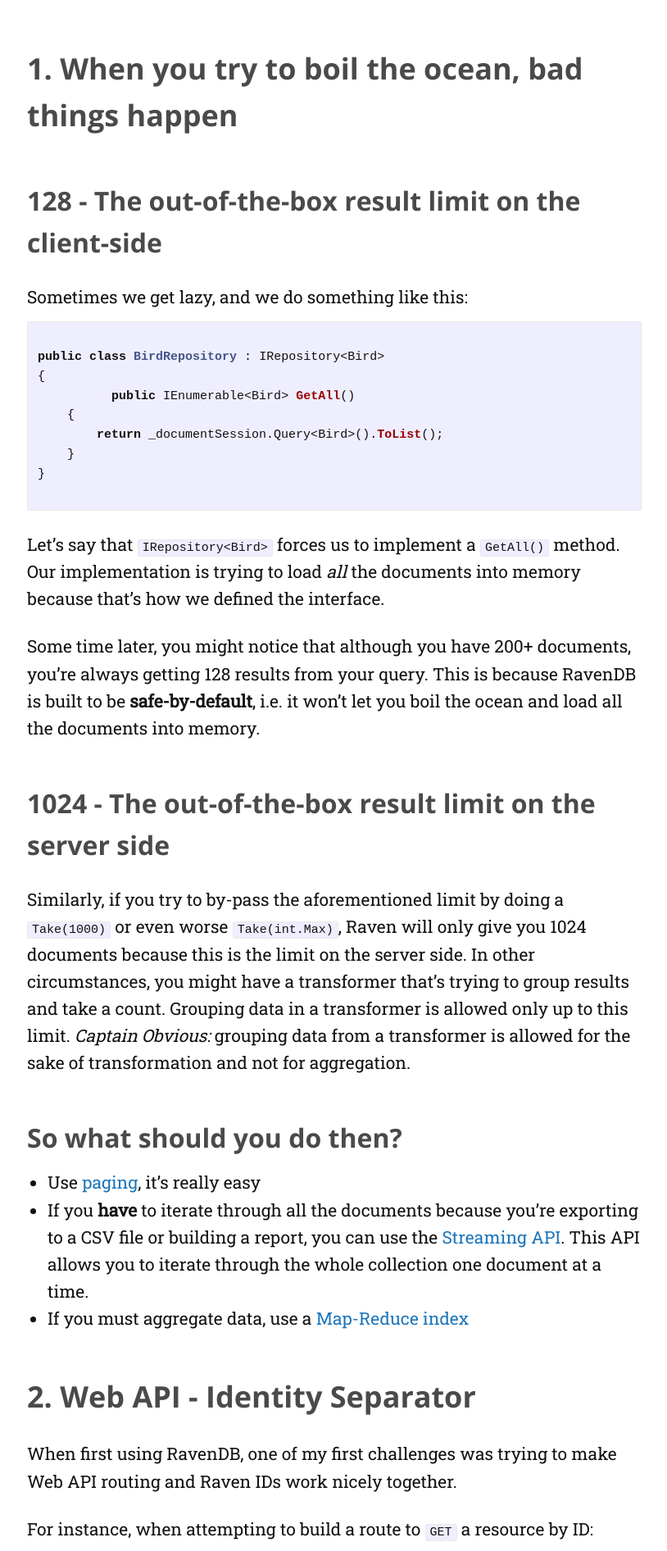
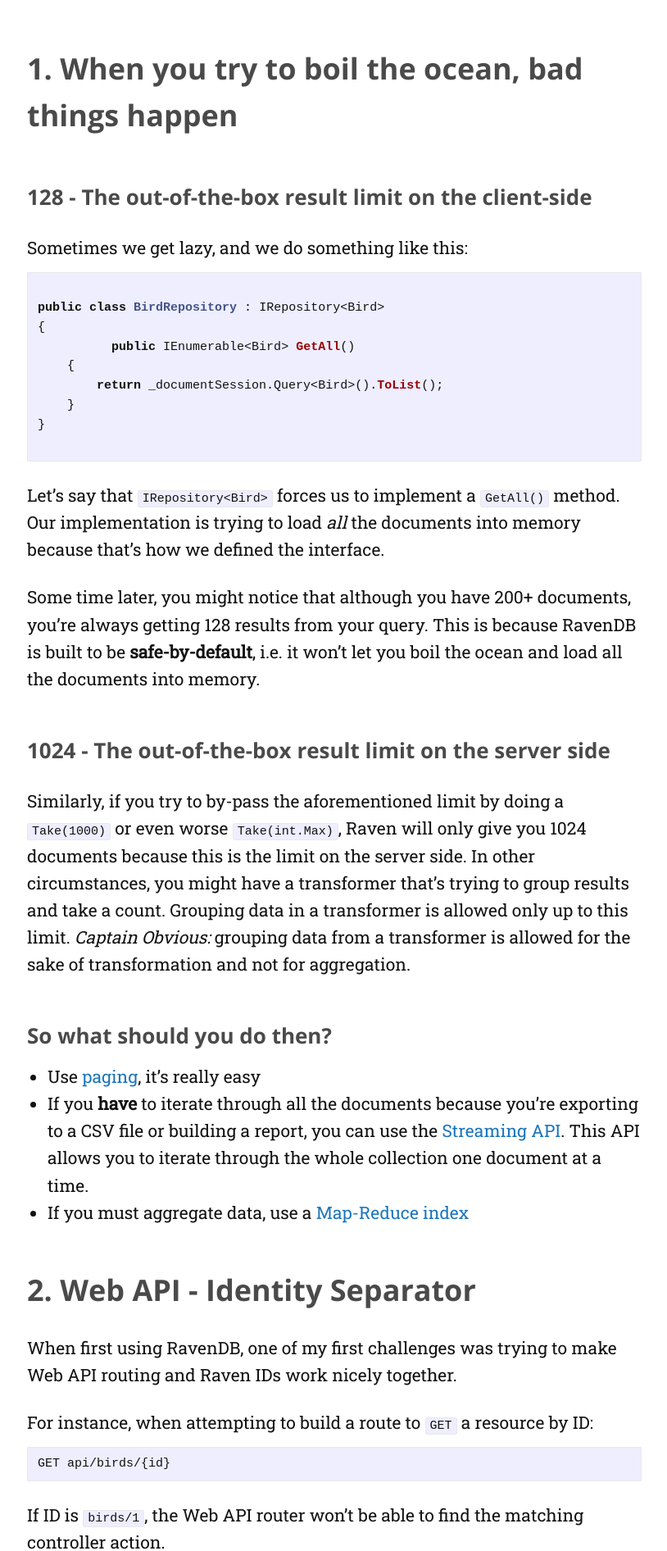
Before and after one commit to justin-vanwinkle/fgauna12.github.io, a Jekyll site: the page built from _posts/2017-3-6-RavenLessonsLearnedPart1.markdown, in a window 1280 px wide. Shown: the part 410-2302 px from the top of the page at 82% size, without its empty margins (232-1046 px from the left). Built offline with Jekyll 4.4.1, drawn with Linux system fonts in a browser that asks for light colours; nearby versions of some CDN libraries; comment, search, counter and statistics services are not loaded.

Commit message:
Downsized some of the headers to further distinction

````diff
--- a/_posts/2017-3-6-RavenLessonsLearnedPart1.markdown
+++ b/_posts/2017-3-6-RavenLessonsLearnedPart1.markdown
@@ -10,7 +10,7 @@
 
 ## 1. When you try to boil the ocean, bad things happen
 
-### 128 - The out-of-the-box result limit on the client-side
+#### 128 - The out-of-the-box result limit on the client-side
 
 Sometimes we get lazy, and we do something like this:
 
@@ -30,12 +30,12 @@
 
 Some time later, you might notice that although you have 200+ documents, you're always getting 128 results from your query. This is because RavenDB is built to be **safe-by-default**, i.e. it won't let you boil the ocean and load all the documents into memory.
 
-### 1024 - The out-of-the-box result limit on the server side
+#### 1024 - The out-of-the-box result limit on the server side
 
 Similarly, if you try to by-pass the aforementioned limit by doing a `Take(1000)` or even worse `Take(int.Max)`, Raven will only give you 1024 documents because this is the limit on the server side.
 In other circumstances, you might have a transformer that's trying to group results and take a count. Grouping data in a transformer is allowed only up to this limit. _Captain Obvious:_ grouping data from a transformer is allowed for the sake of transformation and not for aggregation.
 
-### So what should you do then?
+#### So what should you do then?
 
 - Use [paging](https://ravendb.net/docs/article-page/3.5/csharp/indexes/querying/paging), it's really easy
 - If you **have** to iterate through all the documents because you're exporting to a CSV file or building a report, you can use the [Streaming API](https://ravendb.net/docs/article-page/3.5/csharp/client-api/session/querying/how-to-stream-query-results). This API allows you to iterate through the whole collection one document at a time.
@@ -69,7 +69,7 @@
 Similar to how Entity Framework does it, you can store the entities separately or together.
 
 
-### Separate Collections - Multi-Map Indexes
+#### Separate Collections - Multi-Map Indexes
 
 
 ``` csharp
@@ -97,7 +97,7 @@
 
 ```
 
-### Same Collection - Overriding Default Tag Name
+#### Same Collection - Overriding Default Tag Name
 
 ``` csharp
 documentStore.Conventions.FindTypeTagName = type =>
````
